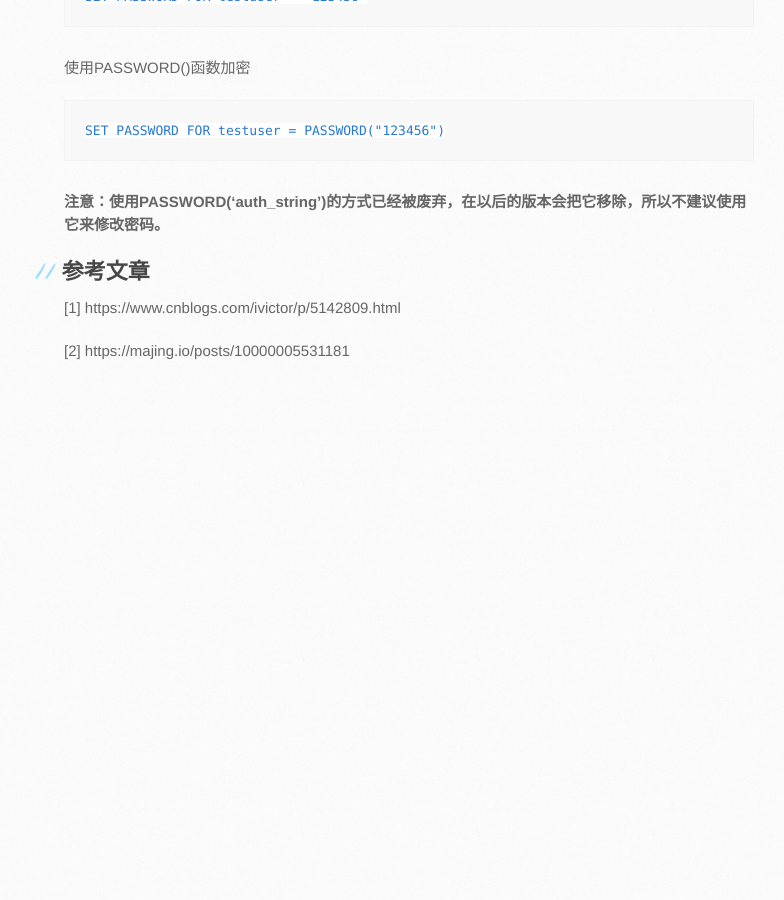
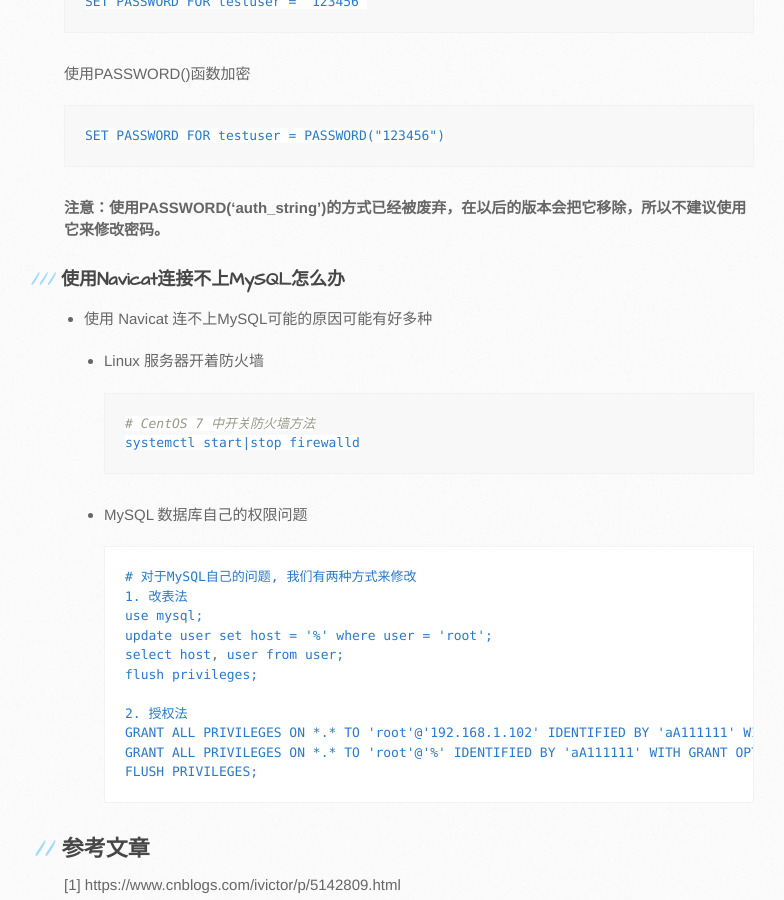
Before and after one commit to MarkShen1992/markshen1992.github.io, a Jekyll site: the page built from document/devops/ops/linux/linux_percona_db_install.md, in a window 1280 px wide and 900 px high, scrolled down 3517 px. Shown: the whole window, without its empty margins (106-890 px from the left). Built offline with Jekyll 4.4.1, drawn with Linux system fonts in a browser that asks for light colours; our own code applies the rules of GitHub Pages for plain Markdown files; before the commit the page ends 3922 px from its top, so only the background shows below that; some of the changed text lies outside the part shown.

Commit message:
linux_percona_db_install article modify

````diff
--- a/document/devops/ops/linux/linux_percona_db_install.md
+++ b/document/devops/ops/linux/linux_percona_db_install.md
@@ -4,7 +4,8 @@
 - 安装前准备
 - 安装
 - 测试安装是否成功
-- MySQL修改用户的密码主要有两种方法
+- MySQL修改用户密码的两种方法
+- 使用Navicat连接不上MySQL怎么办
 - 参考资料
 
 
@@ -149,7 +150,7 @@ ALTER USER testuser IDENTIFIED BY '123456' PASSWORD EXPIRE INTERVAL 90 DAY;
 
 **在MySQL文档里，推荐使用ALTER USER修改用户密码**
 
-### SET PASSWORD
+#### SET PASSWORD
 
 使用SET PASSWORD的password有两种：
 
@@ -167,6 +168,33 @@ SET PASSWORD FOR testuser = PASSWORD("123456")
 
 **注意：使用PASSWORD('auth_string')的方式已经被废弃，在以后的版本会把它移除，所以不建议使用它来修改密码。**
 
+### 使用Navicat连接不上MySQL怎么办
+
+- 使用 Navicat 连不上MySQL可能的原因可能有好多种
+
+  - Linux 服务器开着防火墙
+
+    ```shell
+    # CentOS 7 中开关防火墙方法
+    systemctl start|stop firewalld
+    ```
+
+  - MySQL 数据库自己的权限问题
+
+    ```SQL
+    # 对于MySQL自己的问题, 我们有两种方式来修改
+    1. 改表法
+    use mysql;
+    update user set host = '%' where user = 'root';
+    select host, user from user;
+    flush privileges;
+
+    2. 授权法
+    GRANT ALL PRIVILEGES ON *.* TO 'root'@'192.168.1.102' IDENTIFIED BY 'aA111111' WITH GRANT OPTION;
+    GRANT ALL PRIVILEGES ON *.* TO 'root'@'%' IDENTIFIED BY 'aA111111' WITH GRANT OPTION;
+    FLUSH PRIVILEGES;
+    ```
+
 ## 参考文章
 
 [1] https://www.cnblogs.com/ivictor/p/5142809.html
````
Also changed, not shown: other parts of document/devops/ops/linux/linux_percona_db_install.md (+2 -2 lines).
